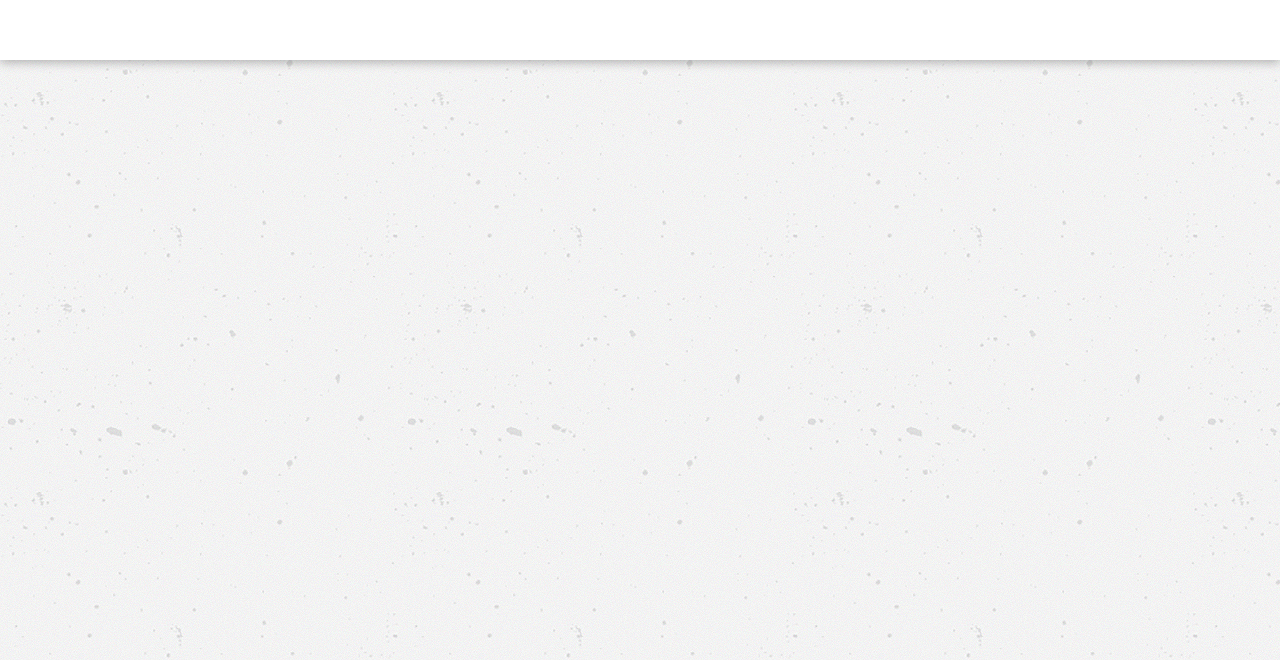
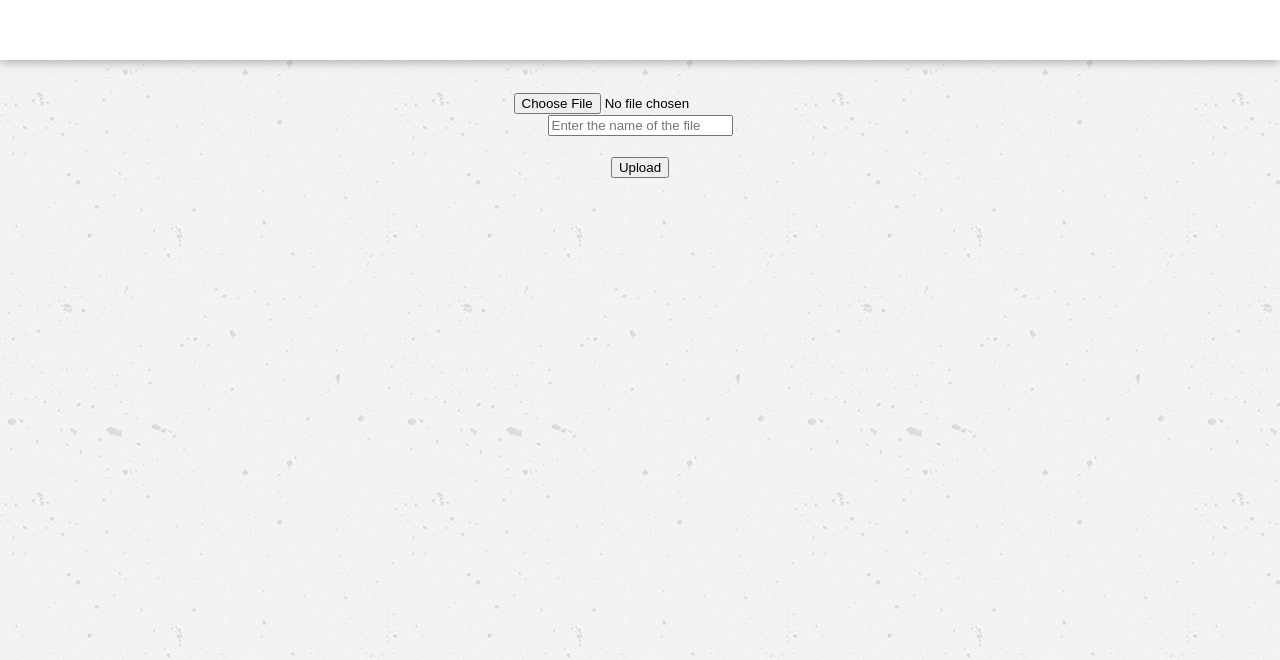
Before and after one commit to abomb14c/quality-bluestone-fe, a React (Create React App) app: page /open-folder in a window 1280 px wide. Shown: the part 140-800 px from the top of the page. Built offline with nearby package versions, Linux system fonts and the light colour scheme.

Commit message:
Add file upload to open folder

```diff
--- a/src/containers/BusinessFolders/BusinessFolders.js
+++ b/src/containers/BusinessFolders/BusinessFolders.js
@@ -63,8 +63,7 @@ class BusinessFolders extends Component {
           <div
             className='business-button'
             onClick={this.handleClick}
-          >
-          </div>
+          ></div>
         </div>
         {this.state.active === true &&
           <AddFolders />
--- a/src/containers/OpenFolder/OpenFolder.js
+++ b/src/containers/OpenFolder/OpenFolder.js
@@ -5,7 +5,7 @@ import { withRouter } from 'react-router-dom';
 import './open-folder.css';
 import '../../components/componentHeader/ComponentHeader';
 import ComponentHeader from '../../components/componentHeader/ComponentHeader';
-
+import UploadFiles from '../uploadFiles/uploadFiles';
 
 class OpenFolder extends Component {
   constructor(props){
@@ -21,6 +21,7 @@ class OpenFolder extends Component {
       <div className='open-folder-container'>
         <ComponentHeader />
         <p className='open-folder-title'>{this.props.folder.name}</p>
+        <UploadFiles />
       </div>
     )
   }
```
